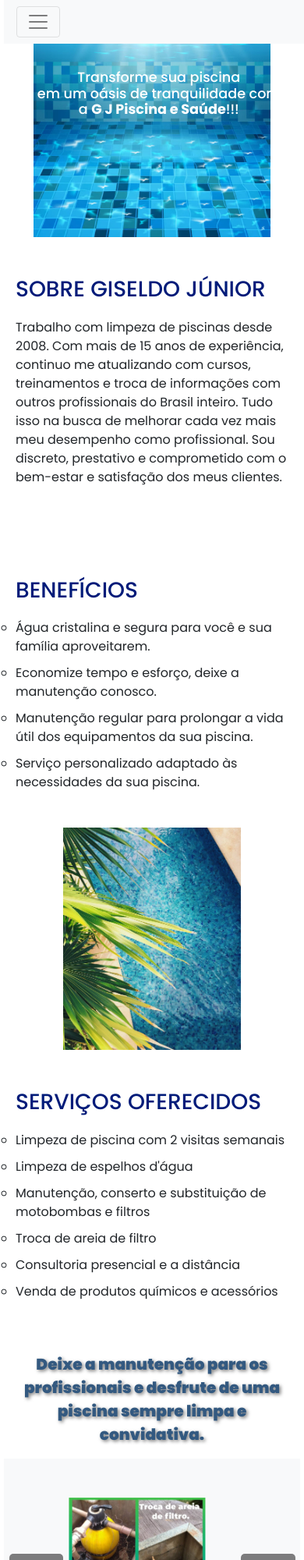
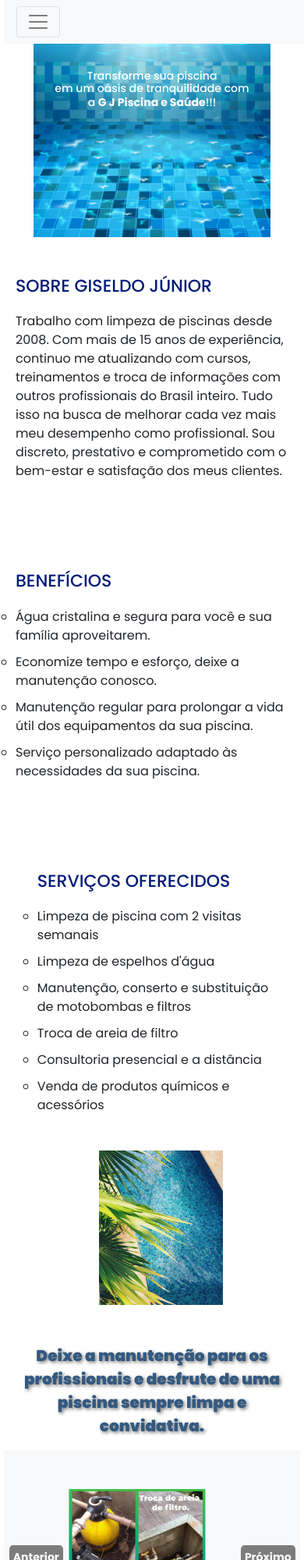
Before and after one commit to nayarakarinearaujo/gj.piscinaesaude, a plain HTML site: page index.html in a window 390 px wide. Shown: the top 2000 px of the page at 78% size. Drawn offline with nearby package versions, Linux system fonts and the light colour scheme; a web font is replaced by a local one.

Commit message:
Atualização da Imagem

```diff
--- a/index.html
+++ b/index.html
@@ -70,11 +70,11 @@
         </div>
     </section>
 
-    <img class="side-image" src="imagens/pexels-scott-webb-136040.jpg" alt="Imagem lateral">
 
     <section id="servicos" class="servicos">
-        <div class="container">
+        <div class="container-servicos">
             <h2>SERVIÇOS OFERECIDOS</h2>
+            <div class="content-wrapper">
                 <ul>
                     <li>Limpeza de piscina com 2 visitas semanais</li>
                     <li>Limpeza de espelhos d'água</li>
@@ -83,6 +83,8 @@
                     <li>Consultoria presencial e a distância</li>
                     <li>Venda de produtos químicos e acessórios</li>
                 </ul>
+                <img class="side-image" src="imagens/pexels-scott-webb-136040.jpg" alt="Imagem lateral">
+            </div>
         </div>
     </section>
 
@@ -121,6 +123,9 @@
                     <div class="carousel-item">
                         <img class="d-block w-50" src="imagens/IMG-20240221-WA0024.jpg" alt="Serviço 7">
                     </div>
+                    <div class="carousel-item">
+                        <img class="d-block w-50" src="imagens/WhatsApp Image 2024-05-30 at 16.56.24.jpeg" alt="Serviço 8">
+                    </div>
                     <!-- Adicione mais imagens conforme necessário -->
                 </div>
 
@@ -154,7 +159,7 @@
 
             <P><a href="https://www.instagram.com/gj.piscinaesaude?igsh=c2ZyZDE0eXV1bmpu" target="_blank"
                     rel="external">
-                    <img src="imagens/instagram.png" alt="Instagram">Instagram
+                    <img src="imagens/instagram.png" alt="Instagram"> Instagram
                 </a>
             </P>
 
@@ -165,7 +170,7 @@
             </p>
 
             <p>
-                <img src="imagens/gmail.png" alt="E-mail">E-mail: junior-manutencaodepiscinas@hotmail.com
+                <img src="imagens/gmail.png" alt="E-mail"> E-mail: junior-manutencaodepiscinas@hotmail.com
             </p>
 
 
--- a/style.css
+++ b/style.css
@@ -2,7 +2,6 @@
 
 body {
     font-family: 'Poppins', sans-serif;
-    background-image: url(); /* Remova a URL da imagem de fundo */
 }
 
 .navbar .nav-link {
@@ -19,7 +18,7 @@ header {
 }
 
 header img {
-    width: 100%;
+    max-width: 100%;
     height: auto;
 }
 
@@ -89,6 +88,25 @@ section ul li {
     list-style-type: circle;
 }
 
+.container-servicos {
+    max-width: 1200px;
+    margin: 0 auto;
+    padding: 0 20px;
+    margin-left: 6%;
+}
+
+.content-wrapper {
+    display: flex;
+    align-items: flex-start; /* Alinha itens no início do contêiner */
+    gap: 20px; /* Espaçamento entre a lista e a imagem */
+}
+
+.side-image {
+    max-width: 35%;
+    height: auto;
+    display: block;
+}
+
 .paragrafo {
     color:  #335980;
     font-size: 18px;
@@ -119,13 +137,6 @@ section ul li {
 
 .carousel-item img {
     margin: auto;
-}
-
-.side-image {
-    margin: 0 auto;
-    display: block;
-    margin-top: -20px;
-    width: 60%;
 }
 
 .contato {
@@ -221,42 +232,131 @@ footer a {
     color: #fff;
 }
 
+/* Estilos para telas de até 1440px */
+@media (max-width: 1440px) {
+    .navbar .nav-link {
+        font-size: 25px;
+    }
+
+    header h1 {
+        font-size: 2rem;
+        top: 30%;
+        left: 5%;
+        transform: translate(-50%, -50%);
+        text-align: center; /* Alinha o texto ao centro */
+        width: 90%; /* Para garantir que o texto não toque as bordas da tela */
+    }
+
+    header img {
+        width: 80%;
+    }
+
+    header p {
+        font-size: 16px;
+    }
+
+    section h2 {
+        font-size: 26px;
+    }
+}
+
+/* Estilos para telas de até 1024px */
+@media (max-width: 1024px) {
+    .navbar .nav-link {
+        font-size: 22px;
+    }
+
+    header h1 {
+        font-size: 32px;
+    }
+
+    header p {
+        font-size: 15px;
+    }
+
+    section h2 {
+        font-size: 24px;
+    }
+
+}
+
+/* Estilos para telas de até 834px */
+@media (max-width: 834px) {
+    .navbar .nav-link {
+        font-size: 20px;
+    }
+
+    header h1 {
+        font-size: 2rem;
+    }
+
+    header p {
+        font-size: 14px;
+    }
+
+    section h2 {
+        font-size: 22px;
+    }
+}
+
+/* Estilos para telas de até 768px */
 @media (max-width: 768px) {
-
-    body{
+    body {
         margin-left: 10px;
         margin-right: 10px;
     }
 
     header h1 {
-        font-size: 24px;
+        font-size: 1.2rem;
+        top: 30%;
+        left: 5%;
+        transform: translate(-50%, -50%);
+        text-align: center; /* Alinha o texto ao centro */
+        width: 90%; /* Para garantir que o texto não toque as bordas da tela */
     }
 
     header p {
         position: static;
         text-align: center;
-        font-size: 14px;
+        font-size: 13px;
         margin-top: 20px;
         margin-bottom: 20px;
     }
+
+    .content-wrapper {
+        flex-direction: column;
+        align-items: center;
+    }
+
+    .side-image {
+        max-width: 50%;
+    }
+
+    .navbar .nav-link {
+        font-size: 18px;
+    }
+
 }
 
-@media (max-width: 576px) {
-
+/* Estilos para telas de até 480px */
+@media (max-width: 480px) {
     body {
         margin-left: 5px;
         margin-right: 5px;
     }
 
     header h1 {
-        font-size: 16px;
+        font-size: 0.8rem;
         top: 30%;
-        left: 15%;
+        left: 5%;
         transform: translate(-50%, -50%);
+        text-align: center; /* Alinha o texto ao centro */
+        width: 90%; /* Para garantir que o texto não toque as bordas da tela */
+
     }
 
     header p {
-        font-size: 10px;
+        font-size: 0.8rem;
         top: 50%;
         left: 50%;
         transform: translate(-50%, -50%);
@@ -265,20 +365,31 @@ footer a {
     header img {
         width: 80%;
     }
+
+    .navbar .nav-link {
+        font-size: 16px;
+    }
+
+    .collapse .navbar-collapse li {
+        font-size: 14px;
+    }
 }
 
+/* Estilos para telas de até 360px */
 @media (max-width: 360px) {
-
     body {
-        margin-left: 2px; /* Adiciona uma margem ainda menor à esquerda */
-        margin-right: 2px; /* Adiciona uma margem ainda menor à direita */
+        margin-left: 2px;
+        margin-right: 2px;
     }
 
     header h1 {
-        font-size: 11px;
-        top: 40%; /* Posiciona o texto verticalmente no meio da tela */
-        left: 55px; /* Centraliza o texto horizontalmente */
-        transform: translate(-50%, -50%); /* Move o texto para o centro da tela */
+        font-size: 0.8rem;
+        top: 30%;
+        left: 2%;
+        transform: translate(-50%, -50%);
+        padding: 10px;
+        text-align: center; /* Alinha o texto ao centro */
+        width: 90%; /* Para garantir que o texto não toque as bordas da tela */
     }
 
     header p {
@@ -289,6 +400,8 @@ footer a {
     }
 
     header img {
-        width: 80%;
+        max-width:100%;
     }
+
+
 }
```
Also changed, not shown: imagens/WhatsApp Image 2024-05-30 at 16.56.24.jpeg (added). Lines whose indentation alone changed are shown as unchanged.
